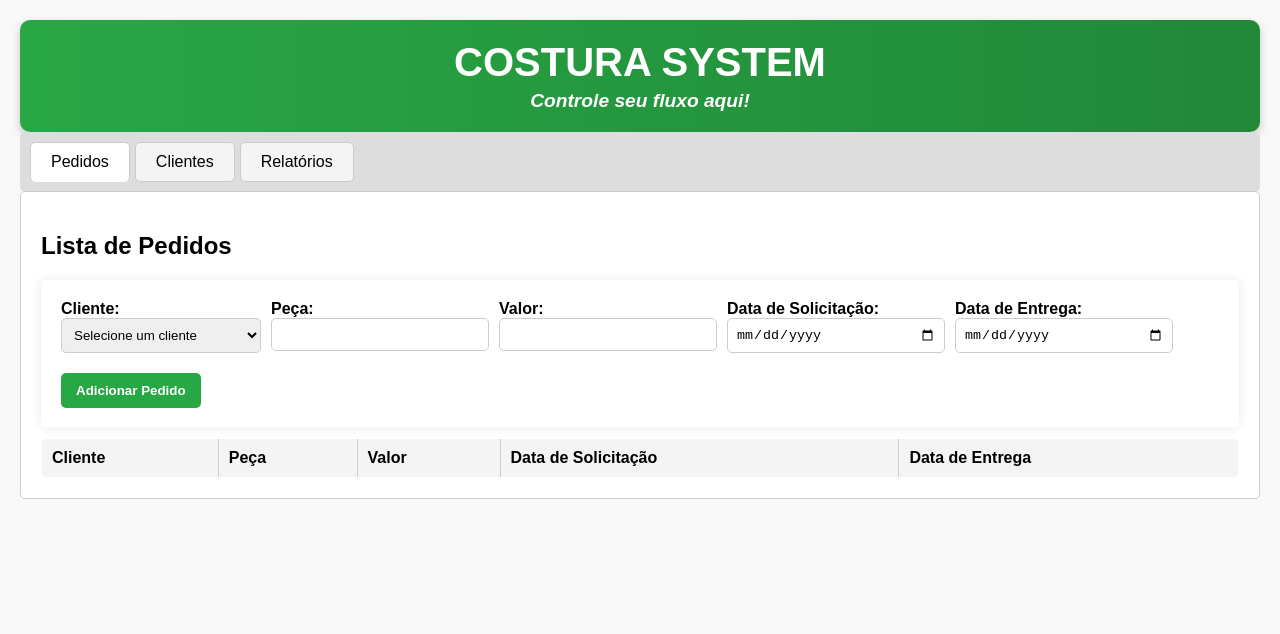
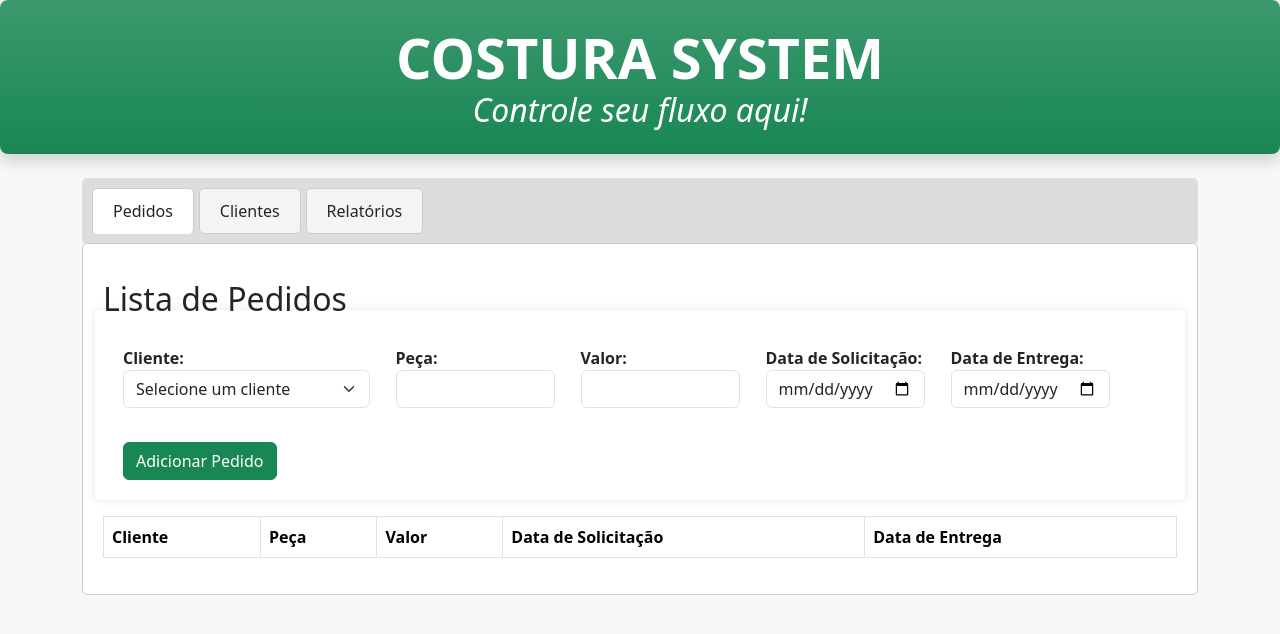
Before and after one commit to sergiorbf/tailorsystem, a plain HTML site: page index.html in a window 1280 px wide. Drawn offline with nearby package versions, Linux system fonts and the light colour scheme.

Commit message:
feat: add bootstrap

```diff
--- a/index.html
+++ b/index.html
@@ -5,15 +5,13 @@
   <meta charset="UTF-8">
   <meta name="viewport" content="width=device-width, initial-scale=1.0">
   <title>Costura System</title>
+  <link href="https://cdn.jsdelivr.net/npm/bootstrap@5.3.2/dist/css/bootstrap.min.css" rel="stylesheet">
   <style>
     body {
-      font-family: Arial, sans-serif;
-      margin: 20px;
       background: #f8f8f8;
     }
 
     .tabs {
-      display: flex;
       cursor: pointer;
       background: #ddd;
       padding: 10px;
@@ -69,74 +67,50 @@
       border-radius: 5px;
       width: 200px;
     }
-
-    button {
-      background: #28a745;
-      color: white;
-      padding: 10px 15px;
-      border: none;
-      border-radius: 5px;
-      cursor: pointer;
-      font-weight: bold;
-      margin-top: 10px;
-    }
-
-    button:hover {
-      background: #218838;
-    }
-
-    table {
-      width: 100%;
-      border-collapse: collapse;
-      margin-top: 10px;
-      background: white;
-      border-radius: 5px;
-      overflow: hidden;
-    }
-
-    table,
-    th,
-    td {
-      border: 1px solid #ccc;
-    }
-
-    th,
-    td {
-      padding: 10px;
-      text-align: left;
-    }
-
-    th {
-      background: #f4f4f4;
-    }
   </style>
 </head>
 
 <body>
-  <header
-    style="background: linear-gradient(90deg, #28a745, #218838); color: white; text-align: center; padding: 20px; border-radius: 10px; box-shadow: 0px 4px 8px rgba(0, 0, 0, 0.2);">
-    <h1 style="margin: 0; font-size: 2.5rem; font-weight: bold; text-transform: uppercase;">Costura System</h1>
-    <h2 style="margin: 5px 0 0; font-size: 1.2rem; font-style: italic;">Controle seu fluxo aqui!</h2>
+  <header class="bg-gradient bg-success text-white text-center py-4 rounded-3 shadow">
+    <h1 class="mb-0 display-4 fw-bold text-uppercase">Costura System</h1>
+    <h2 class="mb-0 fst-italic">Controle seu fluxo aqui!</h2>
   </header>
-  <div class="tabs">
+
+  <div class="container mt-4">
+    <div class="tabs d-flex">
       <div class="tab active" onclick="showTab(0)">Pedidos</div>
       <div class="tab" onclick="showTab(1)">Clientes</div>
       <div class="tab" onclick="showTab(2)">Relatórios</div>
     </div>
 
     <div class="content active">
-    <h2>Lista de Pedidos</h2>
-    <form id="orderForm">
-      <label>Cliente:
-        <select id="orderClient"></select>
+      <h2 class="mt-3">Lista de Pedidos</h2>
+      <form id="orderForm" class="row g-3">
+        <div class="col-md-3">
+          <label class="form-label">Cliente:
+            <select id="orderClient" class="form-select"></select>
           </label>
-      <label>Peça: <input type="text" id="orderPiece"></label>
-      <label>Valor: <input type="text" id="orderValue"></label>
-      <label>Data de Solicitação: <input type="date" id="orderRequestDate"></label>
-      <label>Data de Entrega: <input type="date" id="orderDeliveryDate"></label>
-      <button type="button" onclick="addOrder()">Adicionar Pedido</button>
+        </div>
+        <div class="col-md-2">
+          <label class="form-label">Peça: <input type="text" id="orderPiece" class="form-control"></label>
+        </div>
+        <div class="col-md-2">
+          <label class="form-label">Valor: <input type="text" id="orderValue" class="form-control"></label>
+        </div>
+        <div class="col-md-2">
+          <label class="form-label">Data de Solicitação: <input type="date" id="orderRequestDate"
+              class="form-control"></label>
+        </div>
+        <div class="col-md-2">
+          <label class="form-label">Data de Entrega: <input type="date" id="orderDeliveryDate"
+              class="form-control"></label>
+        </div>
+        <div class="col-12">
+          <button type="button" onclick="addOrder()" class="btn btn-success">Adicionar Pedido</button>
+        </div>
       </form>
-    <table id="ordersTable">
+      <table id="ordersTable" class="table table-bordered mt-3">
+        <thead>
           <tr>
             <th>Cliente</th>
             <th>Peça</th>
@@ -144,36 +118,60 @@
             <th>Data de Solicitação</th>
             <th>Data de Entrega</th>
           </tr>
+        </thead>
+        <tbody></tbody>
       </table>
     </div>
+
     <div class="content">
-    <h2>Lista de Clientes</h2>
-    <form id="clientForm">
-      <label>Nome: <input type="text" id="clientName"></label>
-      <label>Contato: <input type="text" id="clientContact"></label>
-      <button type="button" onclick="addClient()">Adicionar Cliente</button>
+      <h2 class="mt-3">Lista de Clientes</h2>
+      <form id="clientForm" class="row g-3">
+        <div class="col-md-6">
+          <label class="form-label">Nome: <input type="text" id="clientName" class="form-control"></label>
+        </div>
+        <div class="col-md-6">
+          <label class="form-label">Contato: <input type="text" id="clientContact" class="form-control"></label>
+        </div>
+        <div class="col-12">
+          <button type="button" onclick="addClient()" class="btn btn-success">Adicionar Cliente</button>
+        </div>
       </form>
-    <table id="clientsTable">
+      <table id="clientsTable" class="table table-bordered mt-3">
+        <thead>
           <tr>
             <th>Nome</th>
             <th>Contato</th>
           </tr>
+        </thead>
+        <tbody></tbody>
       </table>
     </div>
 
     <div class="content">
-    <h2>Relatórios</h2>
-    <h3>Faturamento por Filtro de Datas</h3>
-    <label>De: <input type="date" id="filterStartDate"></label>
-    <label>Até: <input type="date" id="filterEndDate"></label>
-    <button type="button" onclick="generateFilteredRevenue()">Gerar Faturamento Filtrado</button>
-    <div id="filteredRevenueOutput"></div>
+      <h2 class="mt-3">Relatórios</h2>
+      <h3 class="mt-3">Faturamento por Filtro de Datas</h3>
+      <div class="row g-3">
+        <div class="col-md-6">
+          <label class="form-label">De: <input type="date" id="filterStartDate" class="form-control"></label>
+        </div>
+        <div class="col-md-6">
+          <label class="form-label">Até: <input type="date" id="filterEndDate" class="form-control"></label>
+        </div>
+        <div class="col-12">
+          <button type="button" onclick="generateFilteredRevenue()" class="btn btn-primary">Gerar Faturamento
+            Filtrado</button>
+        </div>
+      </div>
+      <div id="filteredRevenueOutput" class="mt-3"></div>
 
-    <h3>Média de Tempo de Entrega</h3>
-    <button type="button" onclick="calculateAverageDelivery()">Calcular Média de Entrega</button>
-    <div id="averageDeliveryOutput"></div>
+      <h3 class="mt-3">Média de Tempo de Entrega</h3>
+      <button type="button" onclick="calculateAverageDelivery()" class="btn btn-primary">Calcular Média de
+        Entrega</button>
+      <div id="averageDeliveryOutput" class="mt-3"></div>
+    </div>
   </div>
 
+  <script src="https://cdn.jsdelivr.net/npm/bootstrap@5.3.2/dist/js/bootstrap.bundle.min.js"></script>
   <script>
     function showTab(index) {
       let tabs = document.querySelectorAll('.tab');
@@ -190,7 +188,7 @@
       let contact = document.getElementById('clientContact').value.replace(/\D/g, '');
 
       if (name && contact) {
-        let table = document.getElementById('clientsTable');
+        let table = document.getElementById('clientsTable').querySelector('tbody');
         let row = table.insertRow();
         row.insertCell(0).innerText = name;
         row.insertCell(1).innerText = `(${contact.slice(0, 2)}) ${contact.slice(2, 7)}-${contact.slice(7)}`;
@@ -214,7 +212,7 @@
       let deliveryDate = document.getElementById('orderDeliveryDate').value;
 
       if (client && piece && value && requestDate && deliveryDate) {
-        let table = document.getElementById('ordersTable');
+        let table = document.getElementById('ordersTable').querySelector('tbody');
         let row = table.insertRow();
         row.insertCell(0).innerText = client;
         row.insertCell(1).innerText = piece;
@@ -240,7 +238,7 @@
     function generateFilteredRevenue() {
       let startDate = document.getElementById("filterStartDate").value;
       let endDate = document.getElementById("filterEndDate").value;
-      let ordersTable = document.getElementById("ordersTable");
+      let ordersTable = document.getElementById("ordersTable").querySelector('tbody');
       let totalRevenue = 0;
 
       if (!startDate || !endDate) {
@@ -248,7 +246,7 @@
         return;
       }
 
-      for (let i = 1; i < ordersTable.rows.length; i++) {
+      for (let i = 0; i < ordersTable.rows.length; i++) {
         let requestDate = ordersTable.rows[i].cells[3].innerText;
         let valueCell = ordersTable.rows[i].cells[2].innerText;
         let numericValue = parseFloat(valueCell.replace("R$", "").replace(",", "."));
@@ -263,11 +261,11 @@
     }
 
     function calculateAverageDelivery() {
-      let ordersTable = document.getElementById("ordersTable");
+      let ordersTable = document.getElementById("ordersTable").querySelector('tbody');
       let totalDays = 0;
       let orderCount = 0;
 
-      for (let i = 1; i < ordersTable.rows.length; i++) {
+      for (let i = 0; i < ordersTable.rows.length; i++) {
         let requestDate = new Date(ordersTable.rows[i].cells[3].innerText);
         let deliveryDate = new Date(ordersTable.rows[i].cells[4].innerText);
 
@@ -288,26 +286,26 @@
     }
 
     function saveOrdersToCache() {
-      let ordersTable = document.getElementById("ordersTable").innerHTML;
+      let ordersTable = document.getElementById("ordersTable").querySelector('tbody').innerHTML;
       localStorage.setItem("ordersCache", ordersTable);
     }
 
     function loadOrdersFromCache() {
       let cachedOrders = localStorage.getItem("ordersCache");
       if (cachedOrders) {
-        document.getElementById("ordersTable").innerHTML = cachedOrders;
+        document.getElementById("ordersTable").querySelector('tbody').innerHTML = cachedOrders;
       }
     }
 
     function saveClientsToCache() {
-      let clientsTable = document.getElementById("clientsTable").innerHTML;
+      let clientsTable = document.getElementById("clientsTable").querySelector('tbody').innerHTML;
       localStorage.setItem("clientsCache", clientsTable);
     }
 
     function loadClientsFromCache() {
       let cachedClients = localStorage.getItem("clientsCache");
       if (cachedClients) {
-        document.getElementById("clientsTable").innerHTML = cachedClients;
+        document.getElementById("clientsTable").querySelector('tbody').innerHTML = cachedClients;
       }
     }
 
@@ -323,8 +321,6 @@
       placeholderOption.selected = true;
       clientSelect.appendChild(placeholderOption);
     });
-
-
   </script>
 </body>
 
```
Lines whose indentation alone changed are shown as unchanged.
